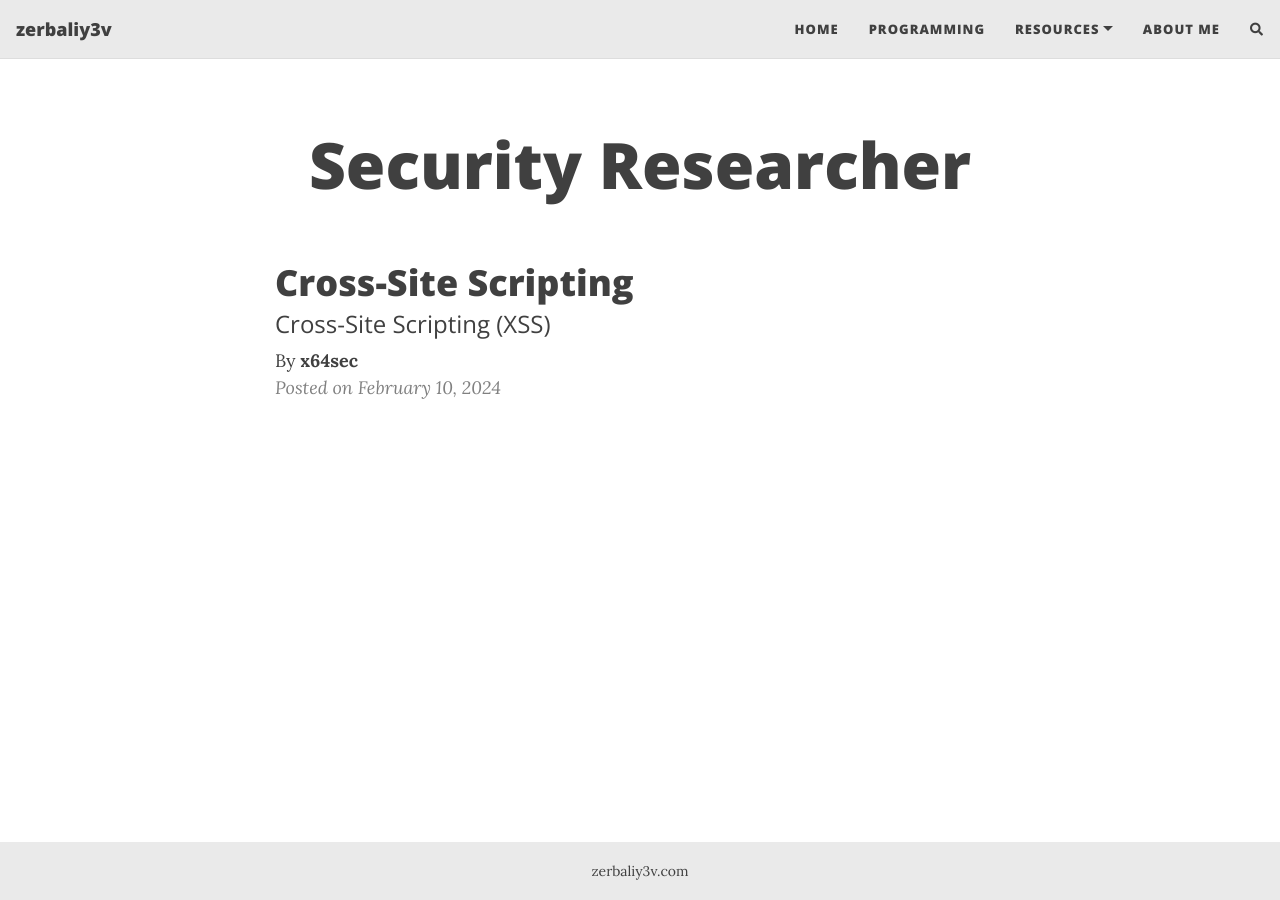
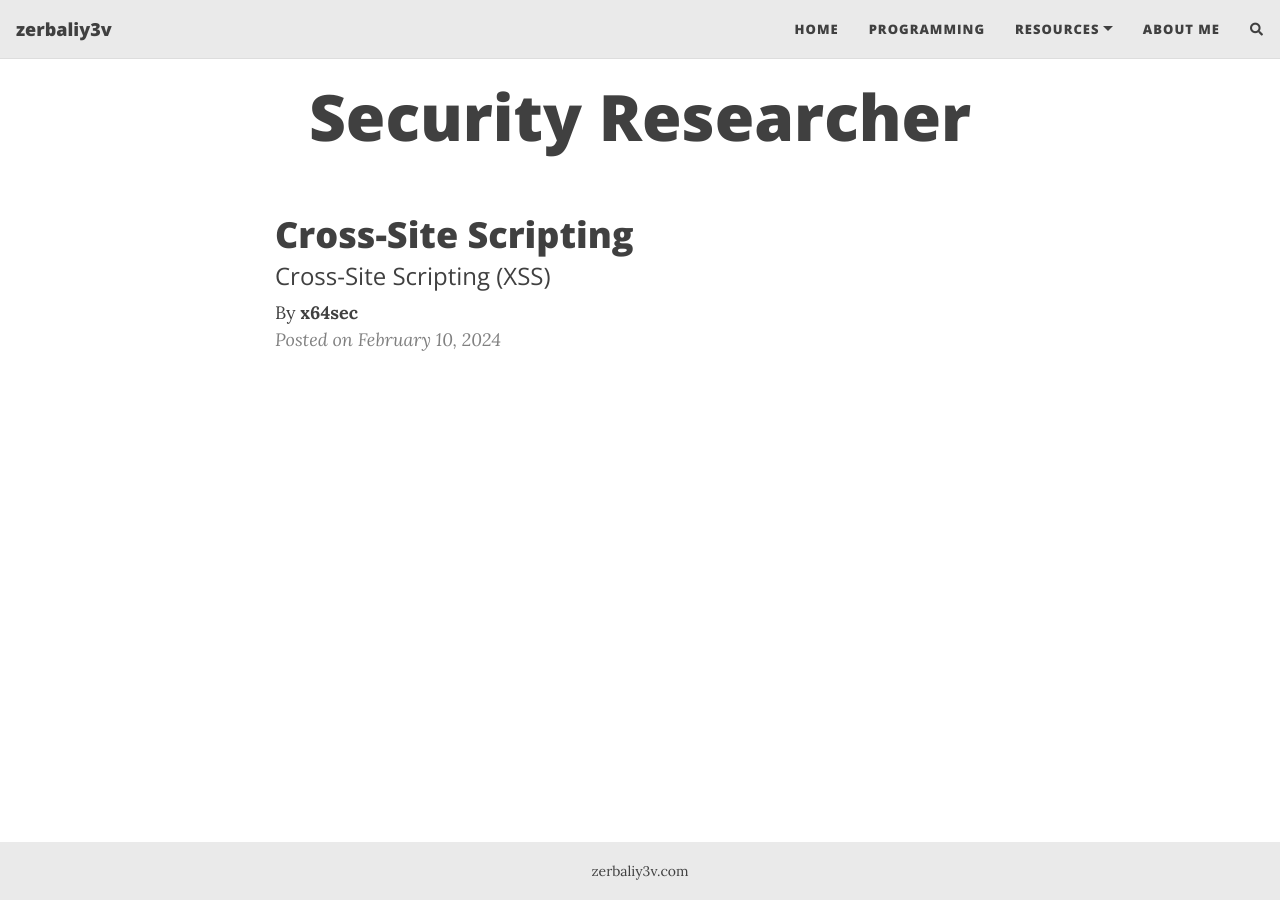
Before and after one commit to zerbaliy3v/zerbaliy3v.github.io, a Jekyll site: the page built from index.html, in a window 1280 px wide. Built offline with Jekyll 4.4.1, drawn with Linux system fonts in a browser that asks for light colours; nearby versions of some CDN libraries; the list of posts is cut into pages by our own code; comment, search, counter and statistics services are not loaded.

Commit message:
nav edit beautifuljekyll.css

```diff
--- a/assets/css/beautifuljekyll.css
+++ b/assets/css/beautifuljekyll.css
@@ -724,7 +724,7 @@ nav.top-nav-short-permanent ~ header > .intro-header.big-img {
 }
 @media (min-width: 1200px) {
   .intro-header {
-    margin-top: 8.125rem;
+    margin-top: 5.125rem;
   }
   .intro-header.big-img {
     margin-top: 5.6875rem; /* Full navbar is small navbar + 20px padding on each side when expanded */
```
